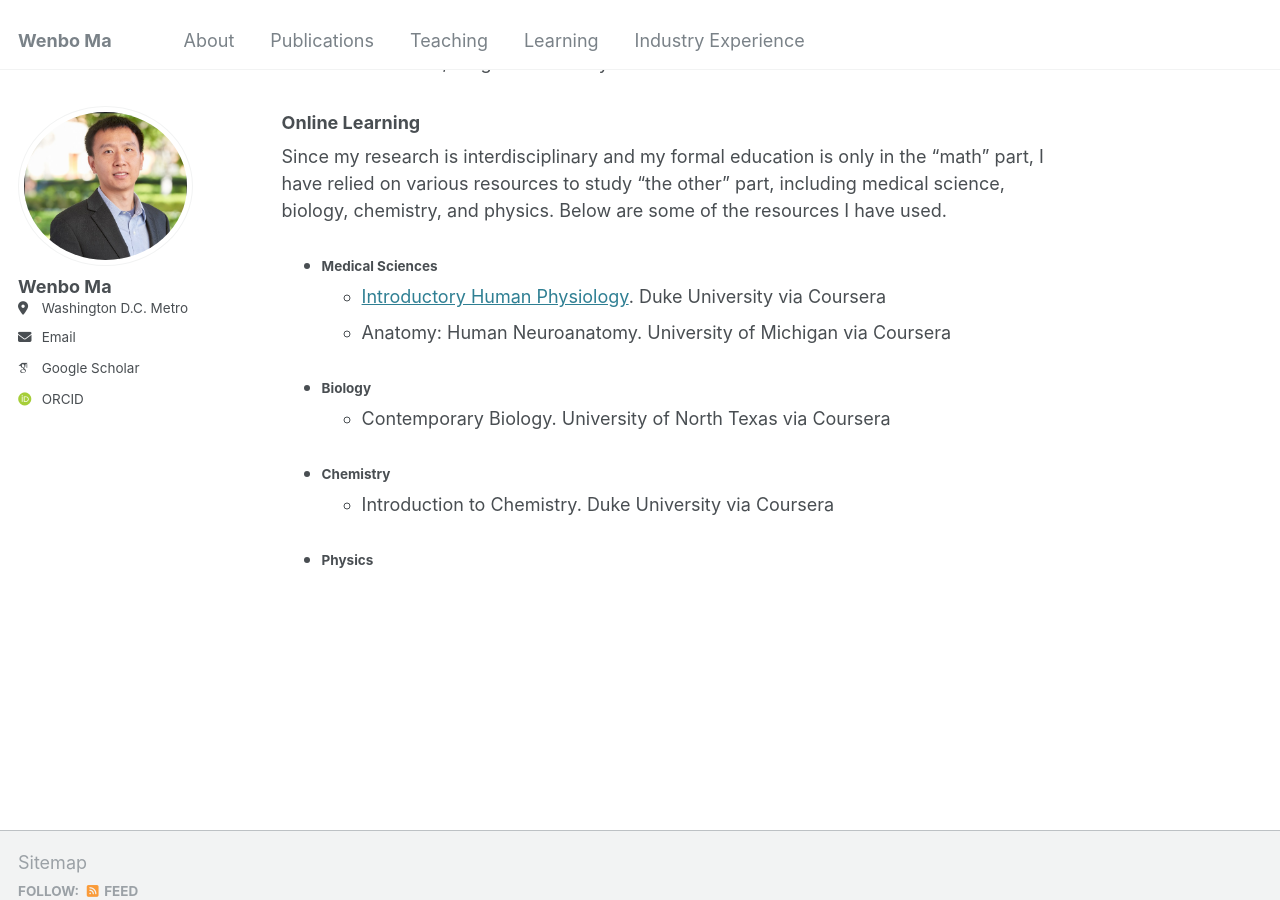
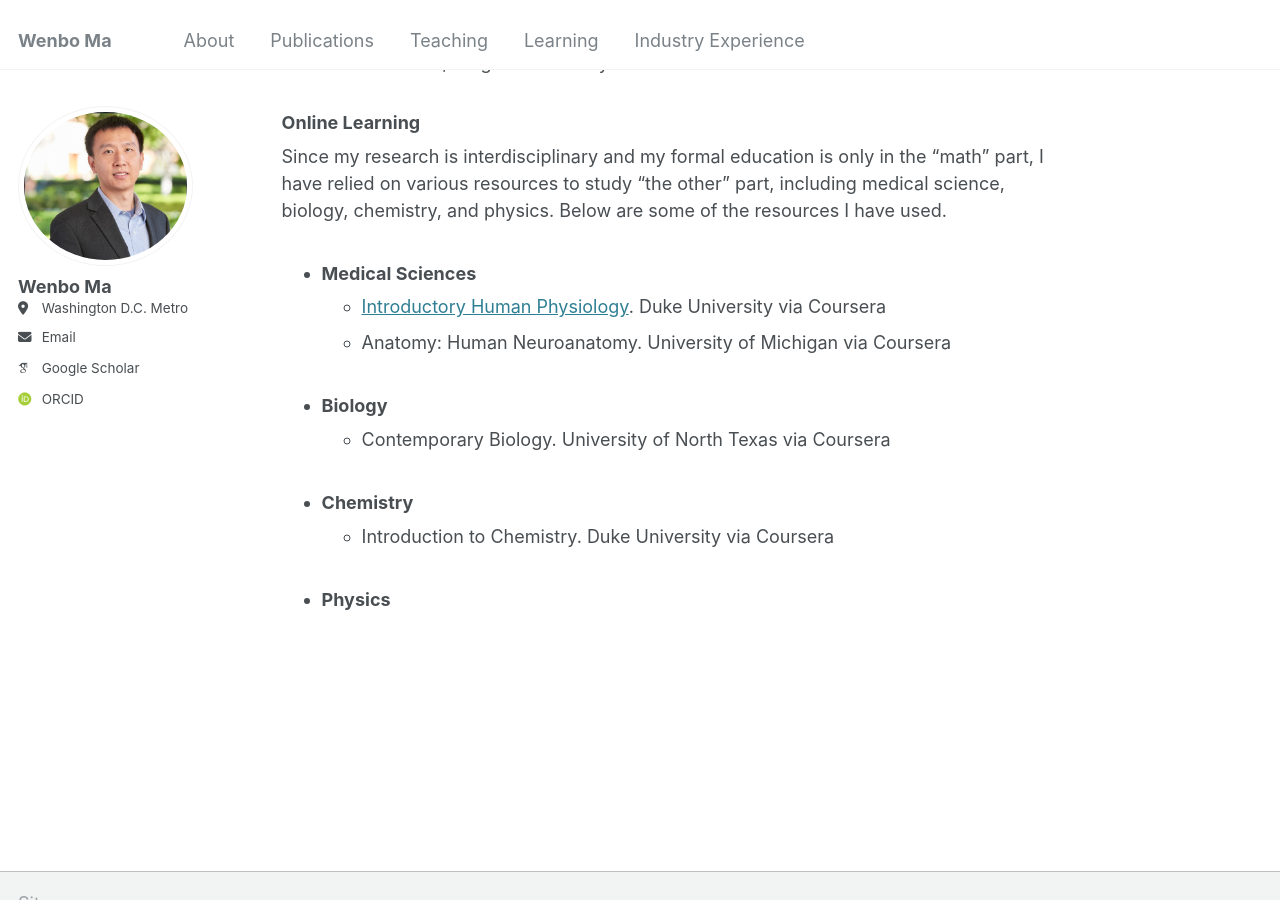
Before and after one commit to wenbo5565/wenbo5565.github.io, a Jekyll site: the page built from _pages/about.md, in a window 1280 px wide and 900 px high, scrolled down 2539 px. Built offline with Jekyll 4.4.1, drawn with Linux system fonts in a browser that asks for light colours; some web fonts are replaced.

```diff
--- a/_pages/about.md
+++ b/_pages/about.md
@@ -74,14 +74,14 @@ Outside of work, I enjoy playing and watching sports — particularly tennis, ba
 ### Online Learning
 Since my research is interdisciplinary and my formal education is only in the "math" part, I have relied on various resources to study "the other" part, including medical science, biology, chemistry, and physics. Below are some of the resources I have used.
 
-- #### Medical Sciences
+- ### Medical Sciences
   - [Introductory Human Physiology](https://www.coursera.org/learn/physiology). Duke University via Coursera
   - Anatomy: Human Neuroanatomy. University of Michigan via Coursera
 
-- #### Biology
+- ### Biology
   - Contemporary Biology. University of North Texas via Coursera
 
-- #### Chemistry
+- ### Chemistry
   - Introduction to Chemistry. Duke University via Coursera
 
-- #### Physics
+- ### Physics
```
